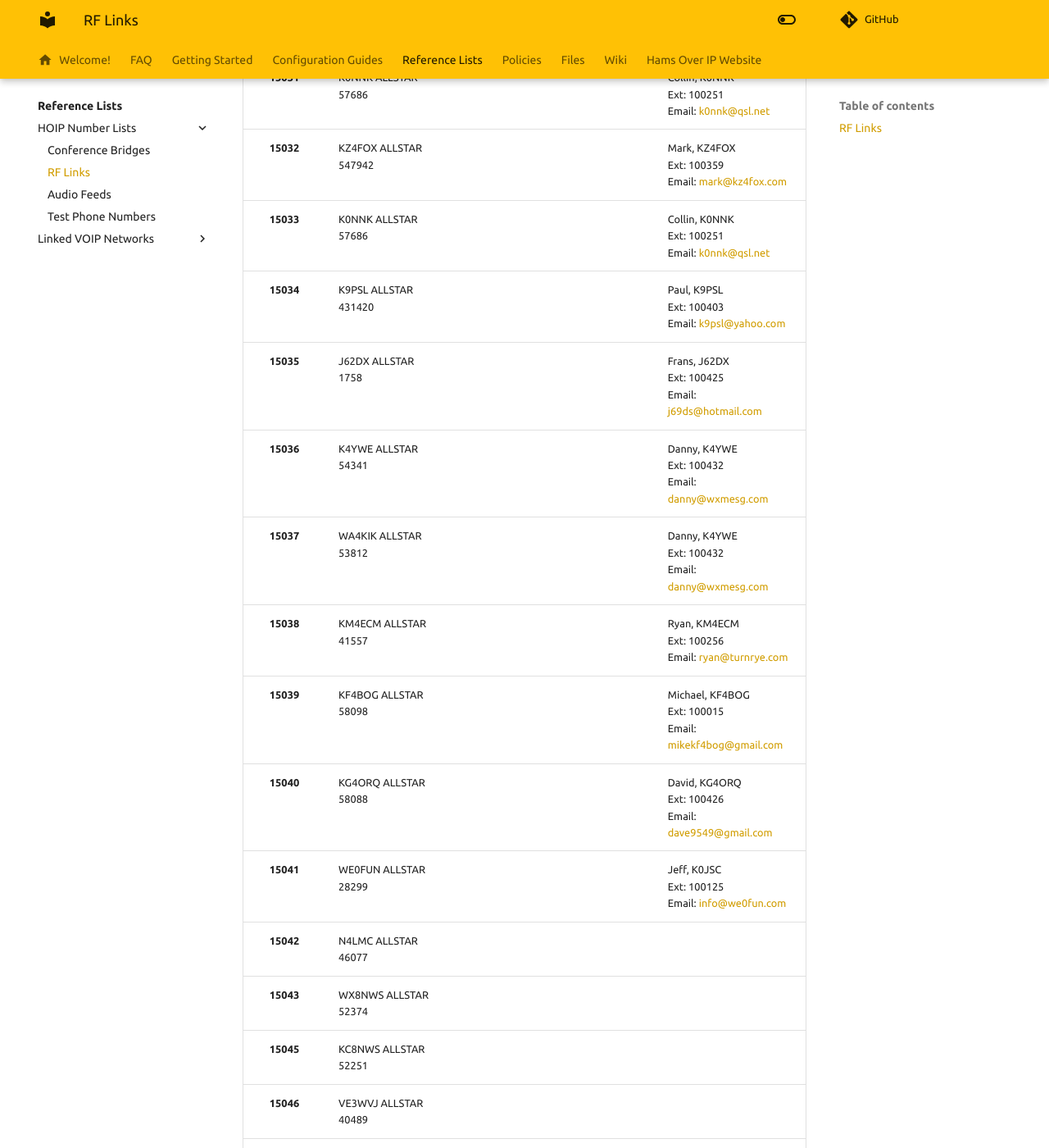
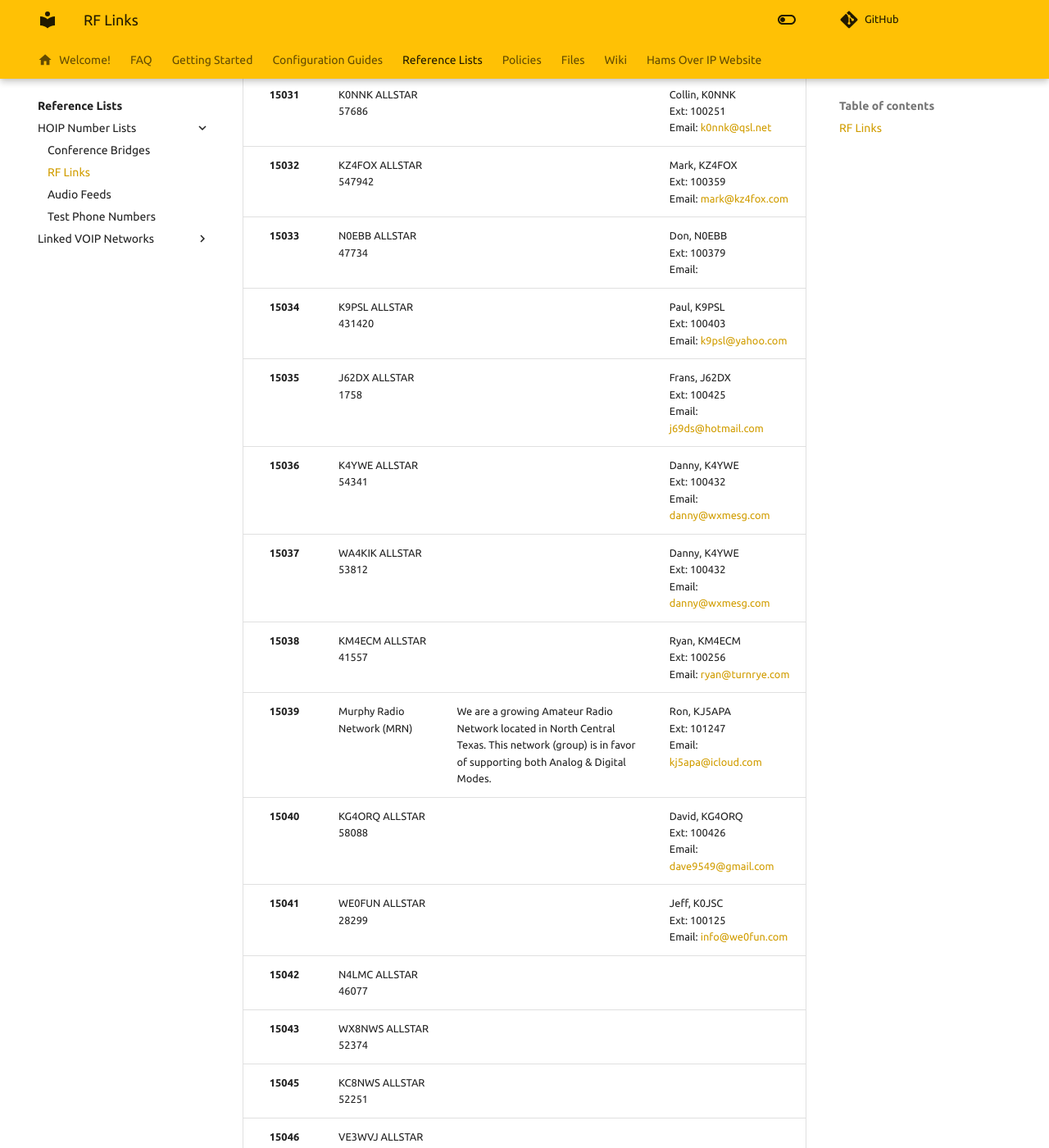
Before and after one commit to hamsoverip/wiki, an MkDocs documentation site: the page built from docs/reference/rf-links-list.md, in a window 1280 px wide and 1400 px high, scrolled down 3277 px. Shown: the whole window at 82% size. Built offline with MkDocs 1.6.1 and Material for MkDocs 9.7.7, drawn with Linux system fonts in a browser that asks for light colours; comment, search, counter and statistics services are not loaded.

Commit message:
Update: RF Links List, corrected incorrect entry, and update one that had been reissued.

```diff
--- a/docs/reference/rf-links-list.md
+++ b/docs/reference/rf-links-list.md
@@ -51,13 +51,13 @@ To request an RF Link, please go to the [Helpdesk](https://helpdesk.hamsoverip.c
 | **15030** | K2HZE ALLSTAR 41605                          |  | Tom, K2HZE<br />Ext: 100345<br />Email: |
 | **15031** | K0NNK ALLSTAR 57686                          |  | Collin, K0NNK<br />Ext: 100251<br />Email: <k0nnk@qsl.net> |
 | **15032** | KZ4FOX ALLSTAR 547942                        |  | Mark, KZ4FOX<br />Ext: 100359<br />Email: <mark@kz4fox.com> |
-| **15033** | K0NNK ALLSTAR 57686                          |  | Collin, K0NNK<br />Ext: 100251<br />Email: <k0nnk@qsl.net> |
+| **15033** | N0EBB ALLSTAR 47734                          |  | Don, N0EBB<br />Ext: 100379<br />Email: |
 | **15034** | K9PSL ALLSTAR 431420                         |  | Paul, K9PSL<br />Ext: 100403<br />Email: <k9psl@yahoo.com> |
 | **15035** | J62DX ALLSTAR 1758                           |  | Frans, J62DX<br />Ext: 100425<br />Email: <j69ds@hotmail.com> |
 | **15036** | K4YWE ALLSTAR 54341                          |  | Danny, K4YWE<br />Ext: 100432<br />Email: <danny@wxmesg.com> |
 | **15037** | WA4KIK ALLSTAR 53812                         |  | Danny, K4YWE<br />Ext: 100432<br />Email: <danny@wxmesg.com> |
 | **15038** | KM4ECM ALLSTAR 41557                         |  | Ryan, KM4ECM<br />Ext: 100256<br />Email: <ryan@turnrye.com> |
-| **15039** | KF4BOG ALLSTAR 58098                         |  | Michael, KF4BOG<br />Ext: 100015<br />Email: <mikekf4bog@gmail.com> |
+| **15039** | Murphy Radio Network (MRN)                   | We are a growing Amateur Radio Network located in North Central Texas. This network (group) is in favor of supporting both Analog & Digital Modes. | Ron, KJ5APA<br />Ext: 101247<br />Email: <kj5apa@icloud.com> |
 | **15040** | KG4ORQ ALLSTAR 58088                         |  | David, KG4ORQ<br />Ext: 100426<br />Email: <dave9549@gmail.com> |
 | **15041** | WE0FUN ALLSTAR 28299                         |  | Jeff, K0JSC<br />Ext: 100125<br />Email: <info@we0fun.com> |
 | **15042** | N4LMC ALLSTAR 46077                          |  |  |
```
